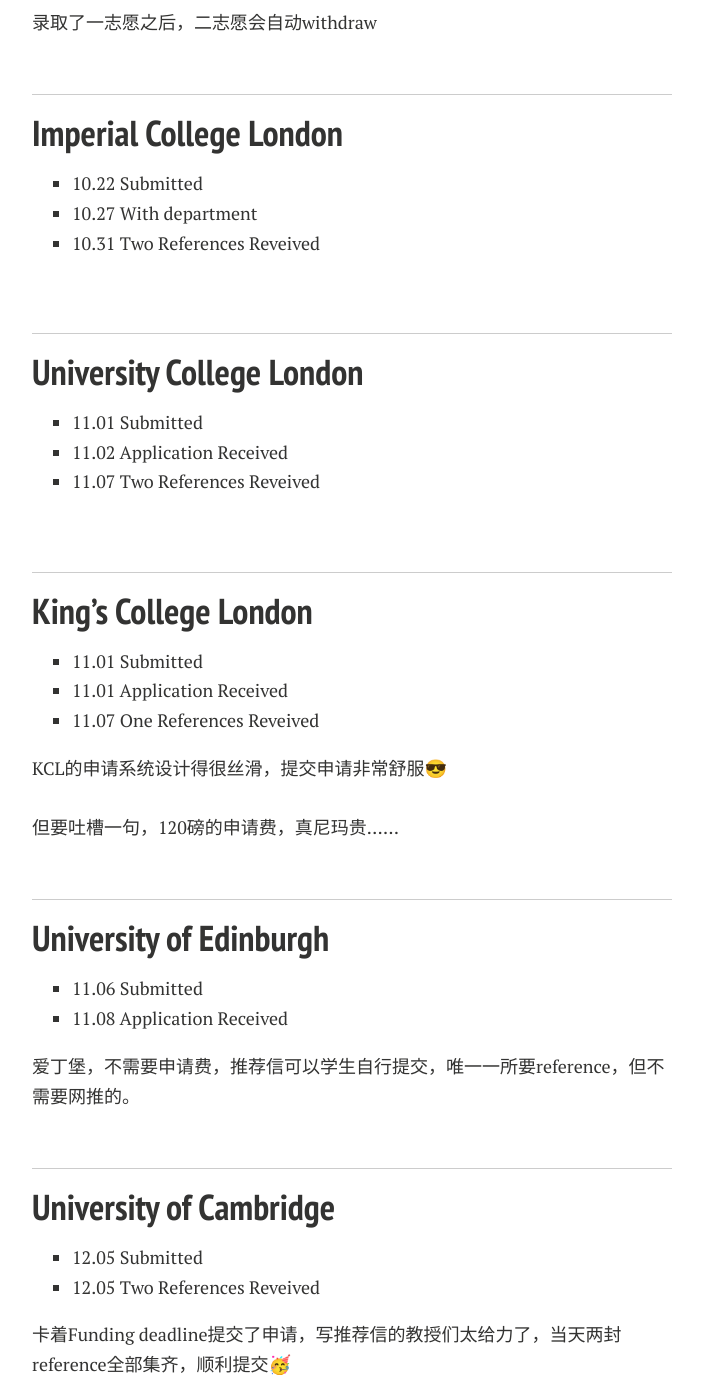
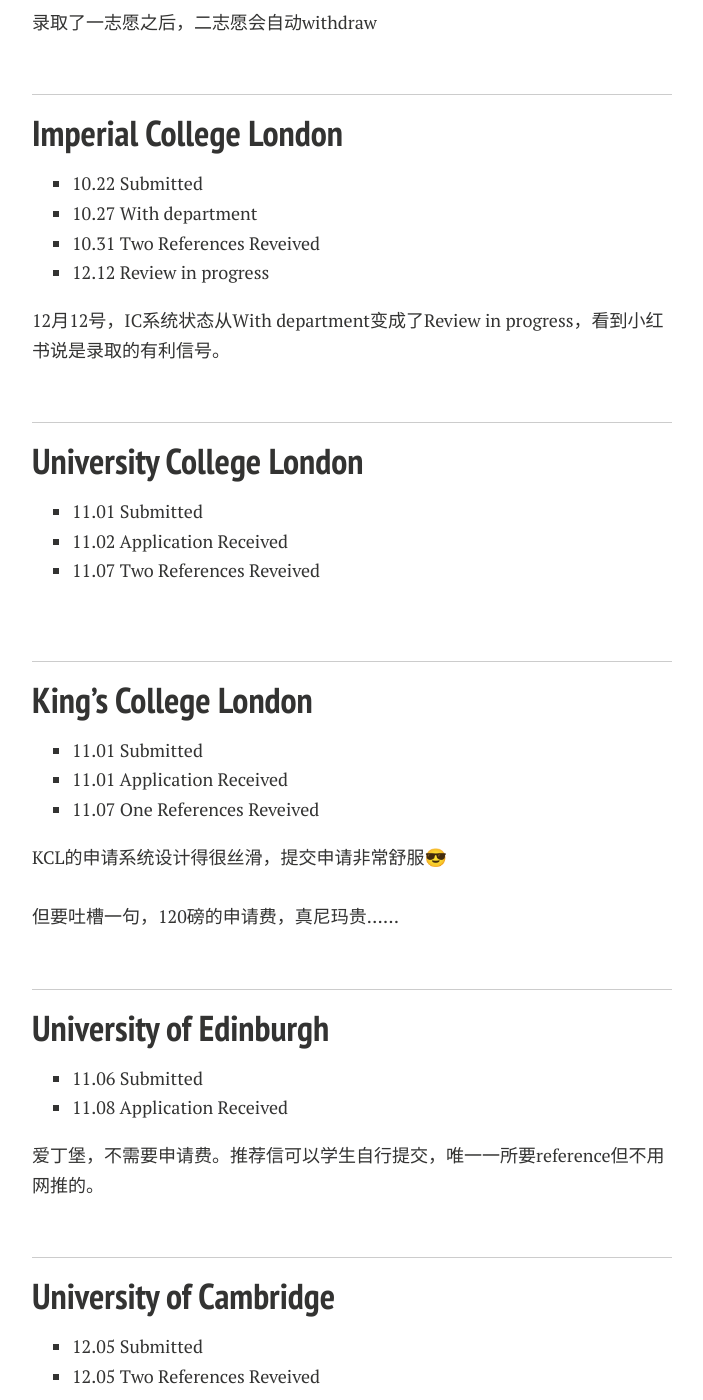
Before and after one commit to GuangLun2000/GuangLun2000.github.io, a Jekyll site: the page built from blogs/24fall.md, in a window 1280 px wide and 1400 px high, scrolled down 1526 px. Shown: the whole window, without its empty margins (288-991 px from the left). Built offline with Jekyll 4.4.1, drawn with Linux system fonts in a browser that asks for light colours; nearby versions of some CDN libraries; comment, search, counter and statistics services are not loaded; a style sheet for code colours, icons or effects is not loaded.

Commit message:
Update 24fall.md

```diff
--- a/blogs/24fall.md
+++ b/blogs/24fall.md
@@ -64,6 +64,9 @@
 - 10.22 Submitted
 - 10.27 With department
 - 10.31 Two References Reveived
+- 12.12 Review in progress
+
+12月12号，IC系统状态从With department变成了Review in progress，看到小红书说是录取的有利信号。
 
 <br>
 
@@ -74,6 +77,8 @@
 - 11.01 Submitted
 - 11.02 Application Received
 - 11.07 Two References Reveived
+
+
 
 <br>
 
@@ -98,7 +103,7 @@
 - 11.06 Submitted
 - 11.08 Application Received
 
-爱丁堡，不需要申请费，推荐信可以学生自行提交，唯一一所要reference，但不需要网推的。
+爱丁堡，不需要申请费。推荐信可以学生自行提交，唯一一所要reference但不用网推的。
 
 <br>
 
```
